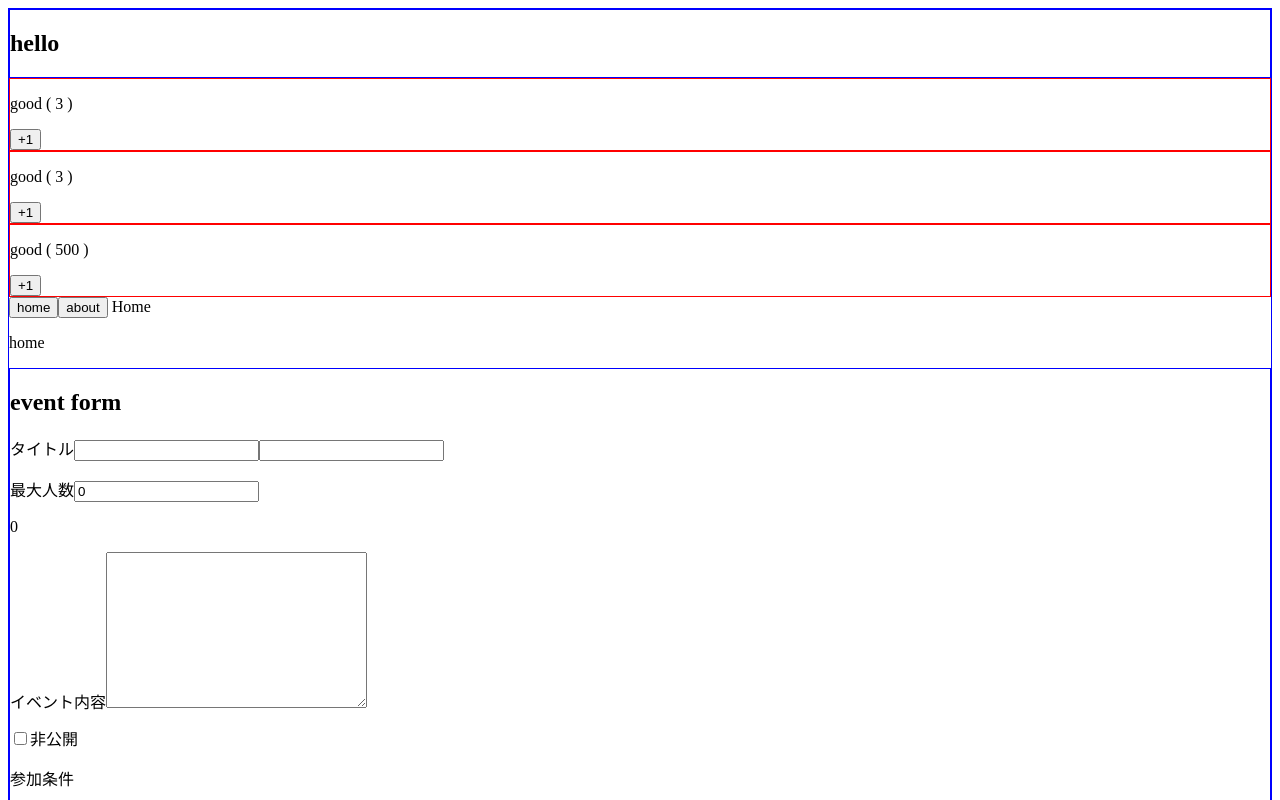
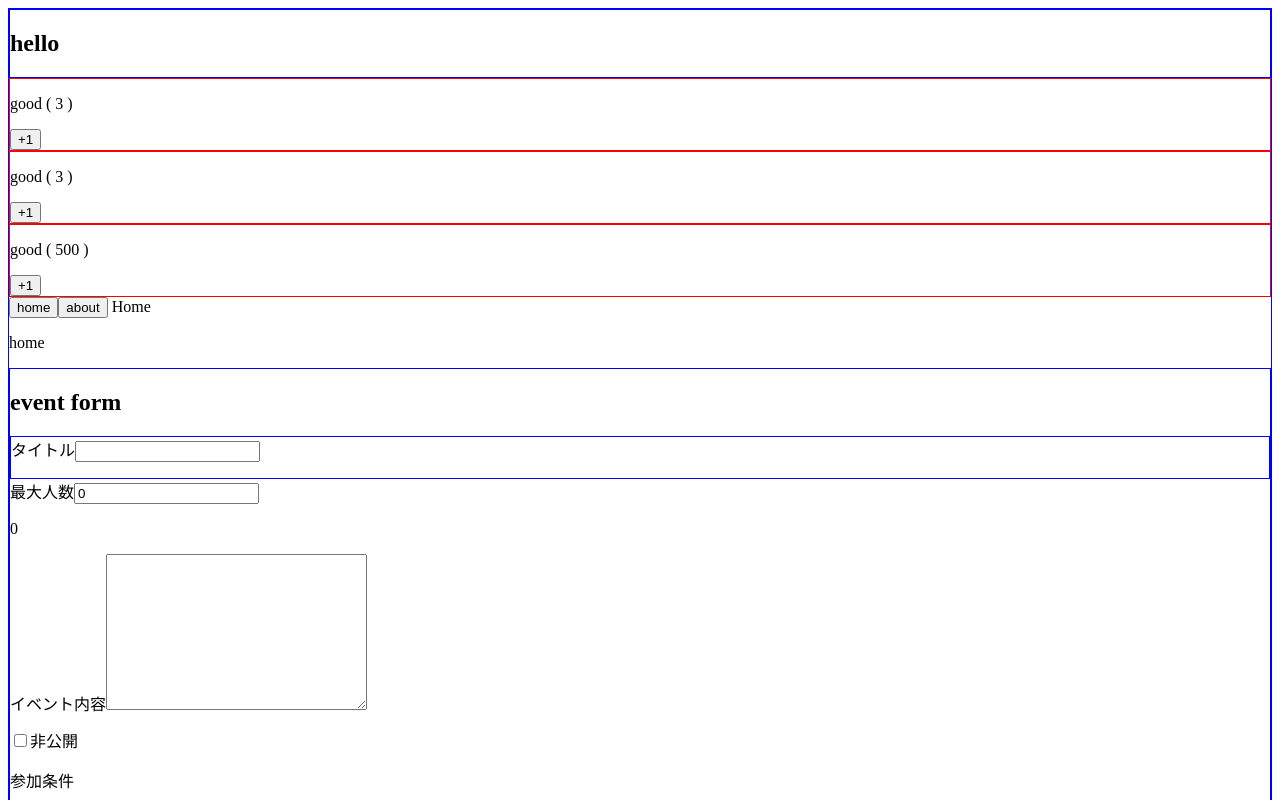
Before and after one commit to cb-higami/vue-practice, a Vue app in the folder udemy-vue.js/: page / in a window 1280 px wide. Shown: the top 800 px of the page. Built offline with nearby package versions, Linux system fonts and the light colour scheme.

Commit message:
コンポーネント化

```diff
--- a/udemy-vue.js/src/App.vue
+++ b/udemy-vue.js/src/App.vue
@@ -24,12 +24,12 @@
 
     <div>
       <h2>event form</h2>
-      <label for="title">タイトル</label>
-      <input type="text" id="title" v-model="eventData.title">
-      <input type="text" id="title" v-model.lazy="eventData.title">
-      <p>
-        {{ eventData.title }}
-      </p>
+      <EventTitle v-model="eventData.title"></EventTitle>
+      <!-- <EventTitle
+        :value="eventData.title"
+        @input="eventData.title = $event"
+      ></EventTitle> -->
+
 
       <label for="maxNumber">最大人数</label>
       <input type="number" id="maxNumber" v-model.number.lazy="eventData.number">
@@ -72,6 +72,7 @@
 import likeH from './components/LikeHeader.vue';
 import About from './components/About.vue'
 import Home from './components/Home.vue'
+import EventTitle from './components/EventTitle.vue';
 
 export default {
   data() {
@@ -85,14 +86,14 @@ export default {
         detail: '',
         isPrivate: false,
         target: [],
-        location: '大阪'
+        location: ['大阪']
       }
     }
   },
   //APP.vue 内で使用するコンポーネントを記載（ローカル登録）
   components: {
     LikeHeaderTag : likeH,
-    About, Home
+    About, Home, EventTitle
   }
 }
 
--- /dev/null
+++ b/udemy-vue.js/src/components/EventTitle.vue
@@ -0,0 +1,16 @@
+<template>
+    <div>
+        <label for="title">タイトル</label>
+        <input type="text" id="title" :value="value"
+        @input=" $emit('input', $event.target.value)">
+        <p>
+            {{ value }}
+        </p>
+    </div>
+</template>
+
+<script>
+export default {
+    props: ["value"]
+}
+</script>
```
